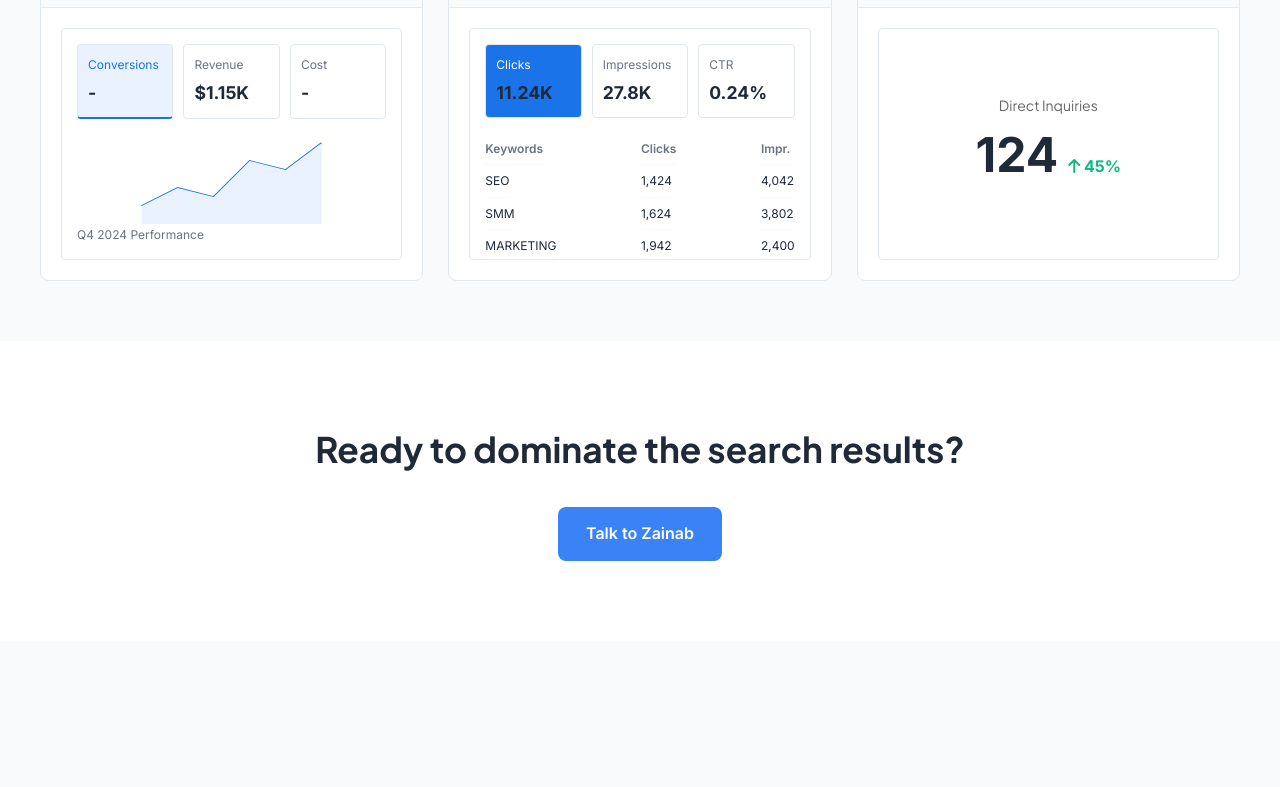
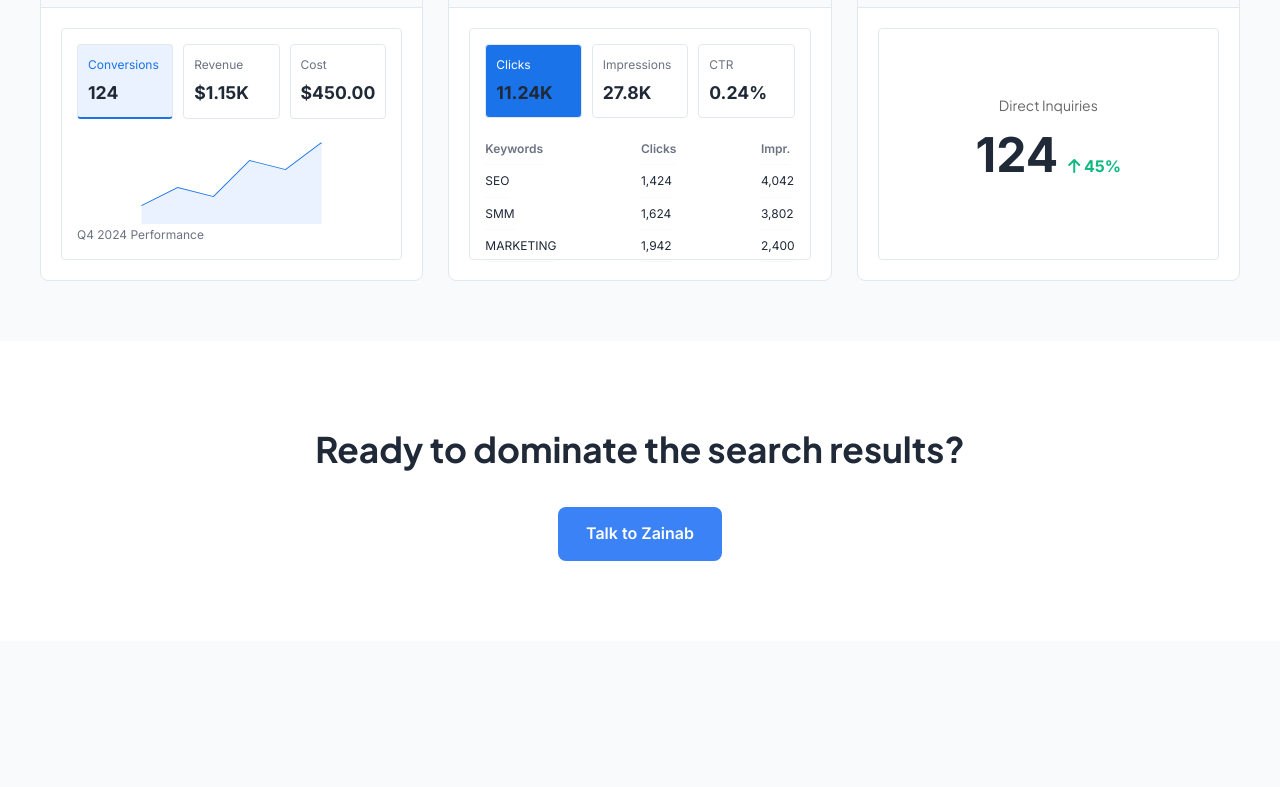
Before and after one commit to farhanali355/zainab-portfolio-2, a website: page pages/paid-pages/google-ads.html in a window 1280 px wide. Shown: the part 1781-2568 px from the top of the page. Drawn offline with nearby package versions, Linux system fonts and the light colour scheme.

Commit message:
Update dummy data on google ads page

```diff
--- a/pages/paid-pages/google-ads.html
+++ b/pages/paid-pages/google-ads.html
@@ -241,9 +241,9 @@
                             <div class="mock-header">
                                 <div class="mock-tab"
                                     style="background:#eaf2ff; color:#1a73e8; border-bottom: 2px solid #1a73e8;">
-                                    Conversions<br><strong>-</strong></div>
+                                    Conversions<br><strong>124</strong></div>
                                 <div class="mock-tab">Revenue<br><strong>$1.15K</strong></div>
-                                <div class="mock-tab">Cost<br><strong>-</strong></div>
+                                <div class="mock-tab">Cost<br><strong>$450.00</strong></div>
                             </div>
                             <div class="mock-chart">
                                 <svg viewBox="0 0 200 100" style="width:100%; height:100%;">
```
Also changed, not shown: index.html (+2 -2 lines).
